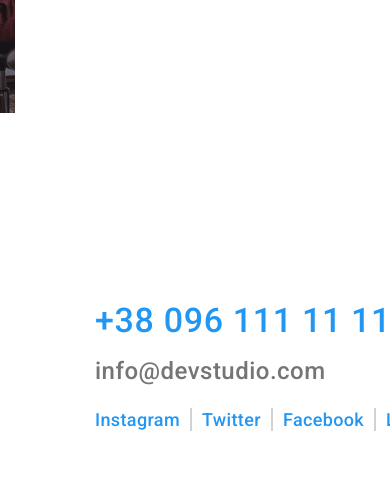
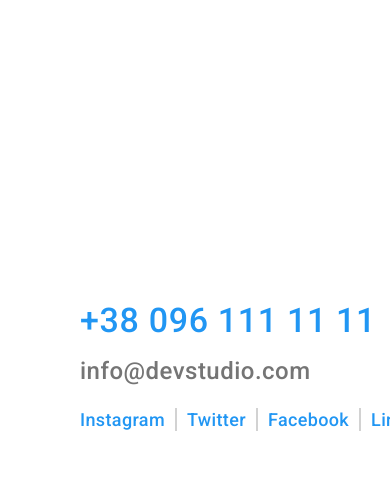
Before and after one commit to Anton-2206/last-goit-markup-hw-08, a plain HTML site: page index.html in a window 390 px wide. Both pictures are taken after a click on the button 340 px from the left and 36 px from the top of the page. Shown: the part 360-843 px from the top of the page. Drawn offline with nearby package versions, Linux system fonts and the light colour scheme.

Commit message:
Промежуточное-15:48-8.11

```diff
--- a/index.html
+++ b/index.html
@@ -64,10 +64,10 @@
                     </ul>
                     <div>
                         <ul class="menu-list">
-                            <a href="tel:+380961111111" class="menu__tel">+38 096 111
+                            <li><a href="tel:+380961111111" class="menu__tel">+38 096 111
                                 11
-                                11</a>
-                            <a href="mailto:info@devstudio.com" class="menu__email">info@devstudio.com</a>
+                                11</a></li>
+                            <li><a href="mailto:info@devstudio.com" class="menu__email">info@devstudio.com</a></li>
                         </ul>
                         <ul class="mob-social">
                             <li><a href="" class="mob-social__link">Instagram</a></li>
--- a/sass/components/_backdrop.scss
+++ b/sass/components/_backdrop.scss
@@ -7,6 +7,7 @@
   height: 100vh;
   background-color: rgba(0, 0, 0, 0.25);
   top: 0;
+  left: 0;
   transition: opacity 250ms cubic-bezier(0.4, 0, 0.2, 1),
     visibility 250ms cubic-bezier(0.4, 0, 0.2, 1);
   &.is-hidden {
--- a/sass/layout/_footer.scss
+++ b/sass/layout/_footer.scss
@@ -12,31 +12,41 @@
   }
 }
 .footer-box-tablet {
-  @media screen and (min-width: 768px) and (max-width: 1199px) {
+  @media screen and (min-width: 768px) {
     display: flex;
     align-items: baseline;
+  }
+  @media screen and (min-width: 768px) and (max-width: 1199px) {
+    // display: flex;
     justify-content: center;
     margin-bottom: 60px;
-    @media screen and (min-width: 1200px) {
-      display: flex;
-      // flex-direction: column;
-    }
   }
+  // @media screen and (min-width: 1200px) {
+  //   display: flex;
+  //   // flex-direction: column;
+  // }
 }
+
 .address-box {
+  display: block;
+  margin-bottom: 60px;
   @media screen and (min-width: 768px) and (max-width: 1199px) {
     margin-right: 165px;
+    margin-bottom: 0;
   }
   @media screen and (min-width: 1200px) {
     margin-right: 70px;
   }
 }
-.address-list {
-  margin-bottom: 60px;
-  @media screen and (min-width: 768px) and (max-width: 1199px) {
-    margin-bottom: 0;
-  }
-}
+// .address-list {
+//   // margin-bottom: 60px;
+//   // @media screen and (min-width: 768px) and (max-width: 1199px) {
+//   //   margin-bottom: 0;
+//   // }
+//   // @media screen and (min-width: 768px) {
+//   //   margin-bottom: 0;
+//   //
+// }
 .address-list__item,
 .address-list__link {
   font-style: normal;
@@ -74,7 +84,7 @@
 
 .footer-social {
   margin-bottom: 60px;
-  @media screen and (min-width: 768px) and (max-width: 1199px) {
+  @media screen and (min-width: 768px) {
     margin-bottom: 0;
   }
   @media screen and (min-width: 1200px) {
```
Also changed, not shown: css/main.css, css/main.min.css, 2 other files.
